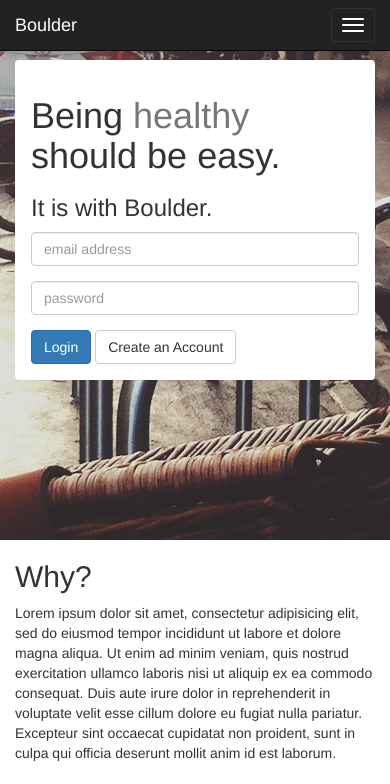
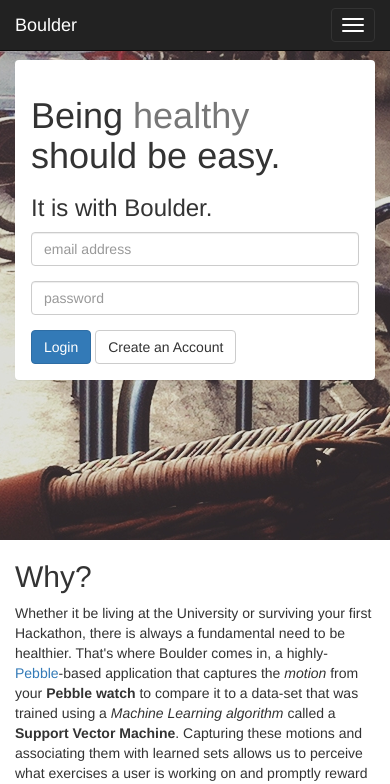
Before and after one commit to msilvprog7/Boulder-web, a Django app: page / in a window 390 px wide; the page is wider, and only the part inside the window is pictured. Shown: the top 784 px of that part. Run offline with Django 3.2, Linux system fonts and the light colour scheme; some libraries are stand-ins or nearby versions.

Commit message:
Actually updated index this time. Start on leveling system.

```diff
--- a/main/templates/controls/index.html
+++ b/main/templates/controls/index.html
@@ -2,6 +2,22 @@
 
 {% block moreScript %}
 <script src="/static/main/login.js"></script>
+<script type="text/javascript">
+  $(function() {
+    $('a[href*=#]:not([href=#])').click(function() {
+      if (location.pathname.replace(/^\//,'') == this.pathname.replace(/^\//,'') && location.hostname == this.hostname) {
+        var target = $(this.hash);
+        target = target.length ? target : $('[name=' + this.hash.slice(1) +']');
+        if (target.length) {
+          $('html,body').animate({
+            scrollTop: target.offset().top
+          }, 1000);
+          return false;
+        }
+      }
+    });
+  });
+</script>
 {% endblock %}
 
 {% block content %}
@@ -49,31 +65,29 @@
   <div class="container">
     <div class="row">
       <div class="col-sm-4">
+        <a name="learn"></a>
         <h2>Why?</h2>
-        <p>Lorem ipsum dolor sit amet, consectetur adipisicing elit, sed do eiusmod
-        tempor incididunt ut labore et dolore magna aliqua. Ut enim ad minim veniam,
-        quis nostrud exercitation ullamco laboris nisi ut aliquip ex ea commodo
-        consequat. Duis aute irure dolor in reprehenderit in voluptate velit esse
-        cillum dolore eu fugiat nulla pariatur. Excepteur sint occaecat cupidatat non
-        proident, sunt in culpa qui officia deserunt mollit anim id est laborum.</p>
+        <p>
+          Whether it be living at the University or surviving your first Hackathon, there is always
+          a fundamental need to be healthier. That's where Boulder comes in, a highly-<a href="http://getpebble.com/">Pebble</a>-based
+          application that captures the <i>motion</i> from your <b>Pebble watch</b> to compare it
+          to a data-set that was trained using a <i>Machine Learning algorithm</i> called a <b>Support Vector Machine</b>.
+          Capturing these motions and associating them with learned sets allows us to perceive what exercises
+          a user is working on and promptly reward them. An engaging experience for everyone!
+        </p>
+      </div>
+      <div class="col-sm-4">
+        <img src="/static/main/pebble_demo.png" class="mid-col-img"></img>
       </div>
       <div class="col-sm-4">
         <h2>How?</h2>
-        <p>Lorem ipsum dolor sit amet, consectetur adipisicing elit, sed do eiusmod
-        tempor incididunt ut labore et dolore magna aliqua. Ut enim ad minim veniam,
-        quis nostrud exercitation ullamco laboris nisi ut aliquip ex ea commodo
-        consequat. Duis aute irure dolor in reprehenderit in voluptate velit esse
-        cillum dolore eu fugiat nulla pariatur. Excepteur sint occaecat cupidatat non
-        proident, sunt in culpa qui officia deserunt mollit anim id est laborum.</p>
-      </div>
-      <div class="col-sm-4">
-        <h2>Where?</h2>
-        <p>Lorem ipsum dolor sit amet, consectetur adipisicing elit, sed do eiusmod
-        tempor incididunt ut labore et dolore magna aliqua. Ut enim ad minim veniam,
-        quis nostrud exercitation ullamco laboris nisi ut aliquip ex ea commodo
-        consequat. Duis aute irure dolor in reprehenderit in voluptate velit esse
-        cillum dolore eu fugiat nulla pariatur. Excepteur sint occaecat cupidatat non
-        proident, sunt in culpa qui officia deserunt mollit anim id est laborum.</p>
+        <p>
+          We reward users for exercising by providing them a <i>highly engaging</i> <b>social</b> experience on the website. Being able to securely
+          <i>add/remove users</i> with a pending system and a search functionality that only finds exact email queries, the common
+          user doesn't have to worry about being stalked/spied on/invaded or any of the other typical horror story motifs. Users
+          can <i>see their most recent activities</i>, <i>view suggestions of healthy activities from the admins</i>, and even <i>see
+          their friends activities on the</i> <b>newsfeed</b>. Go ahead, get out your Pebble and register today!
+        </p>
       </div>
     </div>
   </div>
--- a/main/templates/main/home.html
+++ b/main/templates/main/home.html
@@ -5,6 +5,7 @@
   <div class="container adjust-margin">
     <div class="jumbotron">
       <h1>my dash</h1>
+      <h5 class="text-muted">Lvl: {{ lvl }}</h5>
     </div>
 
     <div class="row">
--- a/main/templates/main/profile.html
+++ b/main/templates/main/profile.html
@@ -5,6 +5,8 @@
 	<div class="container adjust-margin">
 		<div class="jumbotron">
 			<h1>{{ user_info.first_name|lower }}</h1>
+			<h5 class="text-muted">Lvl: {{ user_lvl }}</h5>
+
 			{% if your_friends %}
 				<form action="" method="post">
 					{% csrf_token %}
--- a/main/web.py
+++ b/main/web.py
@@ -29,6 +29,8 @@ class Dashboard(TemplateView):
 				context["suggestions"].append(Suggestion.objects.get(id=randInt))
 
 		context["news_items"] = sorted([item for subset in NewsfeedItem.getItems(FriendsRecord.getFriends(self.request.user.id)) for item in subset], key=lambda news_item: news_item.time, reverse=True)[:5]
+
+		context["lvl"] = Activity.getLvl(self.request.user.id)
 
 		return context
 
@@ -87,5 +89,6 @@ class Profile(TemplateView):
 		context["your_friends"] = len(FriendsRecord.getFriends(self.request.user.id).filter(user2=User.objects.get(id=int(kwargs["user_id"])))) > 0
 		context["pending_friends"] = len(FriendsRecord.getFriendRequests(self.request.user.id).filter(user1=User.objects.get(id=int(kwargs["user_id"])), accepted=False)) > 0
 		context["you_requested"] = len(FriendsRecord.getFriendRequests(int(kwargs["user_id"])).filter(user1=self.request.user, accepted=False)) > 0
+		context["user_lvl"] = Activity.getLvl(self.request.user.id)
 
 		return context
```
Also changed, not shown: main/models.py (+8 -0 lines).
